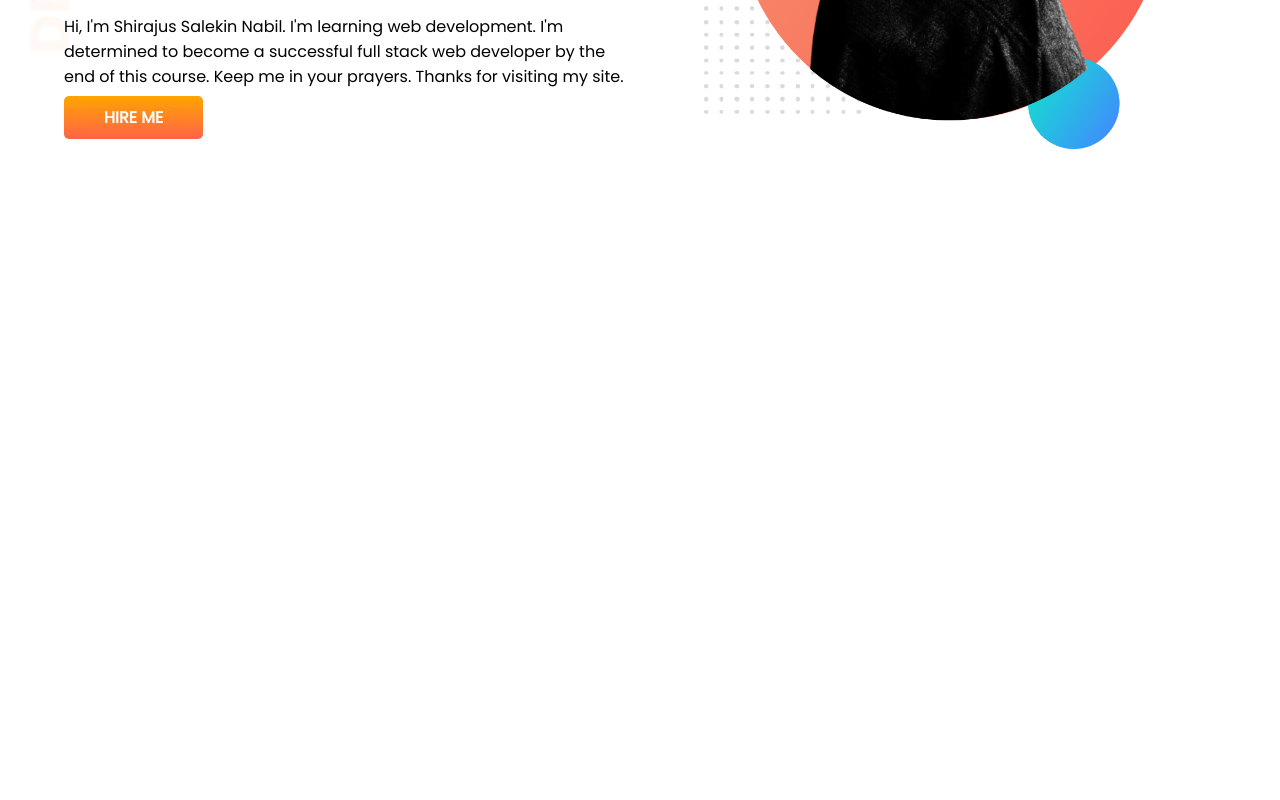
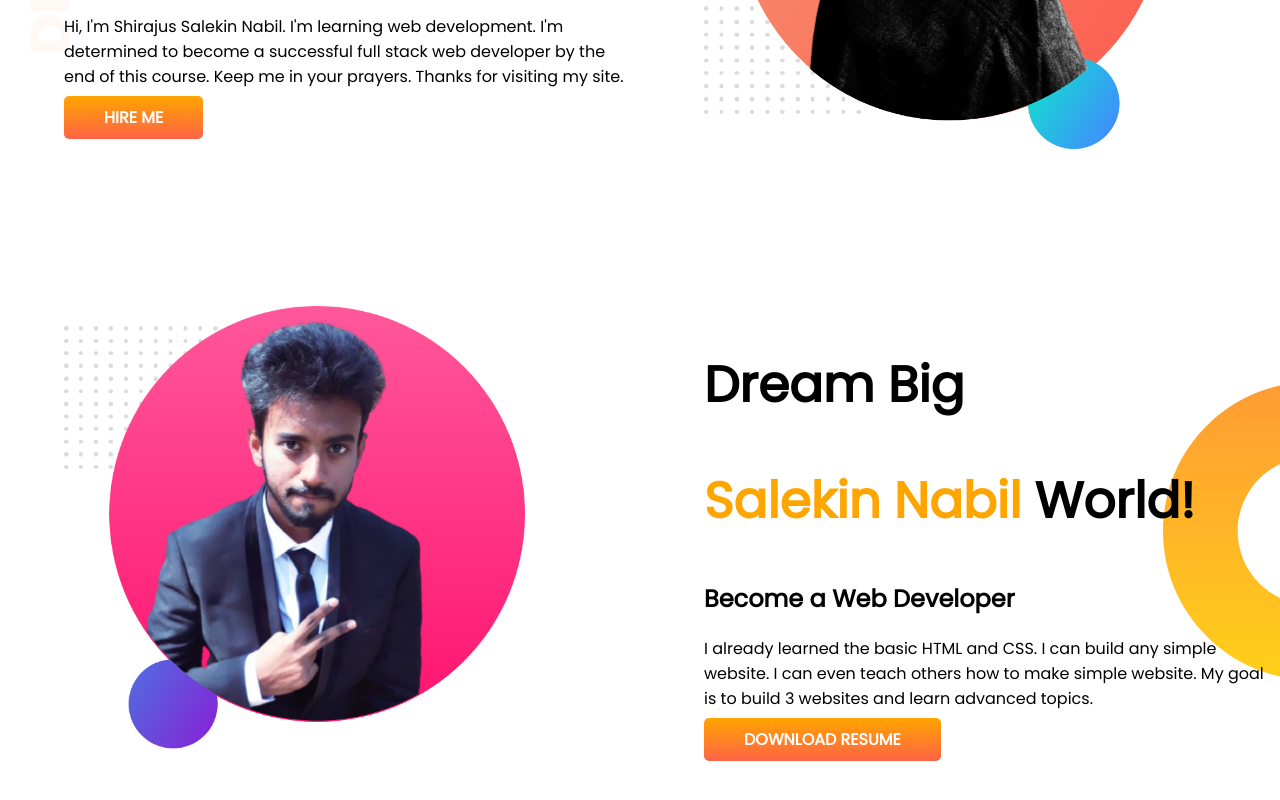
Before and after one commit to Salekin-Nabil/developer-portfolio, a plain HTML site: page index.html in a window 1280 px wide. Shown: the part 308-1108 px from the top of the page. Before the commit the page ends 800 px from the top, so only its background shows below. Drawn offline with Linux system fonts and the light colour scheme.

Commit message:
update second section

```diff
--- a/index.html
+++ b/index.html
@@ -23,6 +23,17 @@
             <img src="images/nabil1.png" alt="Picture not found">
         </div>
     </section>
-
+    <section class="dream-big">
+        <div class="half-width">
+            <img src="images/nabil3.png" alt="Picture not found">
+        </div>
+        <div class="half-width">
+            <h1>Dream Big</h1>
+            <h1><span id="name">Salekin Nabil</span> World!</h1>
+            <h2>Become a Web Developer</h2>
+            <p>I already learned the basic HTML and CSS. I can build any simple website. I can even teach others how to make simple website. My goal is to build 3 websites and learn advanced topics.</p>
+            <a class="link-button" target="_blank" href="https://drive.google.com/file/d/1xzza2xiWJPZEf0Z7tmPuSmlTIvW9ch_u/view?usp=sharing">DOWNLOAD RESUME</a>
+        </div>
+    </section>
 </body>
 </html>
--- a/style.css
+++ b/style.css
@@ -10,6 +10,7 @@ h1{
 }
 section{
     display: flex;
+    margin-bottom: 150px;
 }
 .half-width{
     width: 50%;
@@ -30,5 +31,9 @@ section{
 .top-banner{
     background-image: url(images/top-banner.png);
     background-repeat: no-repeat;
-
 }
+.dream-big{
+    background-image: url(images/dream-bg.png);
+    background-repeat: no-repeat;
+    background-position: right;
+}
```
